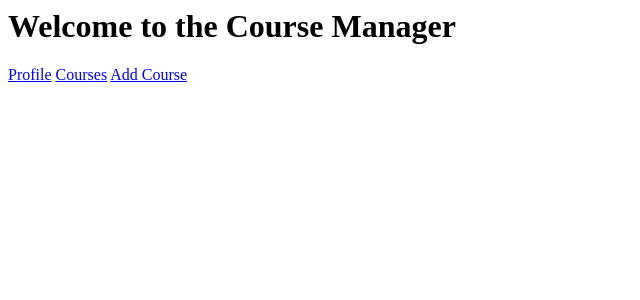
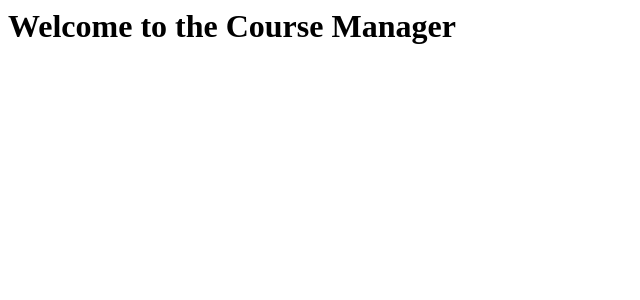
Before and after one commit to snmahsa/Course-Manager, a Flask app: page / in a window 1280 px wide. Shown: the top 300 px of the page, without its empty margins (0-640 px from the left). Run offline with Flask 3, Linux system fonts and the light colour scheme.

Commit message:
Remove navbar forn index.html

```diff
--- a/templates/index.html
+++ b/templates/index.html
@@ -2,10 +2,5 @@
 
 {%block content %}
 <h1>Welcome to the Course Manager</h1>
-<nav>
-    <a href="{{ url_for('profile') }}">Profile</a>
-    <a href="{{ url_for('courses_page') }}">Courses</a>
-    <a href="{{ url_for('add_course') }}">Add Course</a>
-</nav>
 
 {%endblock%}
```
